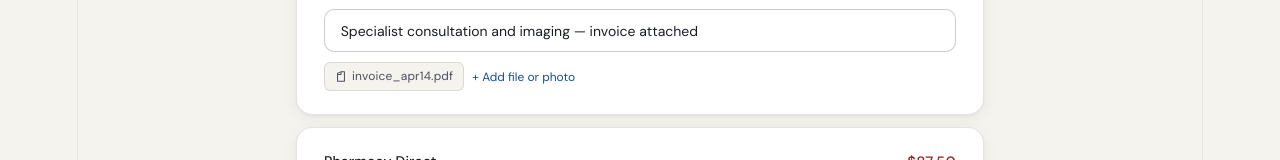
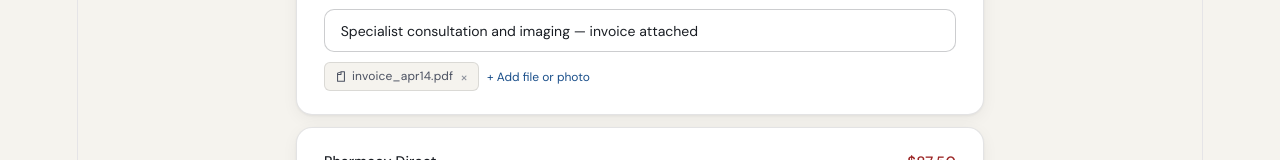
Before and after one commit to joshuapinpin/glasshouse, a React (Vite) app in the folder frontend/: page / in a window 1280 px wide. Both pictures are taken after a click on the button "Edit". Shown: the part 457-617 px from the top of the page. Built offline with nearby package versions, Linux system fonts and the light colour scheme.

Commit message:
feat: Add a delete button for file tags on the edit page

```diff
--- a/frontend/src/pages/EditTrackerPage.tsx
+++ b/frontend/src/pages/EditTrackerPage.tsx
@@ -103,7 +103,13 @@ const EditTrackerPage: React.FC<EditTrackerPageProps> = ({
       tx.id === id ? { ...tx, files: [...tx.files, name] } : tx
     ));
   };
-
+  const removeFile = (txId: string, fileName: string) => {
+  setTransactions(prev => prev.map(tx =>
+    tx.id === txId
+      ? { ...tx, files: tx.files.filter(f => f !== fileName) }
+      : tx
+    ));
+  };
   const handleSave = () => {
     onSave?.(transactions);
     setSaved(true);
@@ -197,7 +203,7 @@ const EditTrackerPage: React.FC<EditTrackerPageProps> = ({
                     />
                   </div>
                   <div style={{ display: 'flex', alignItems: 'center', gap: 8, flexWrap: 'wrap' }}>
-                    {tx.files.map(file => (
+                                        {tx.files.map(file => (
                       <div key={file} style={{
                         display: 'flex',
                         alignItems: 'center',
@@ -210,6 +216,22 @@ const EditTrackerPage: React.FC<EditTrackerPageProps> = ({
                         color: 'var(--color-ink-mid)',
                       }}>
                         <FileIcon />{file}
+                        <button
+                          onClick={() => removeFile(tx.id, file)}
+                          style={{
+                            background: 'none',
+                            border: 'none',
+                            cursor: 'pointer',
+                            color: 'var(--color-ink-muted)',
+                            fontSize: 14,
+                            padding: 0,
+                            marginLeft: 2,
+                            lineHeight: 1,
+                          }}
+                          title="Remove file"
+                        >
+                          ×
+                        </button>
                       </div>
                     ))}
                     <button
```
